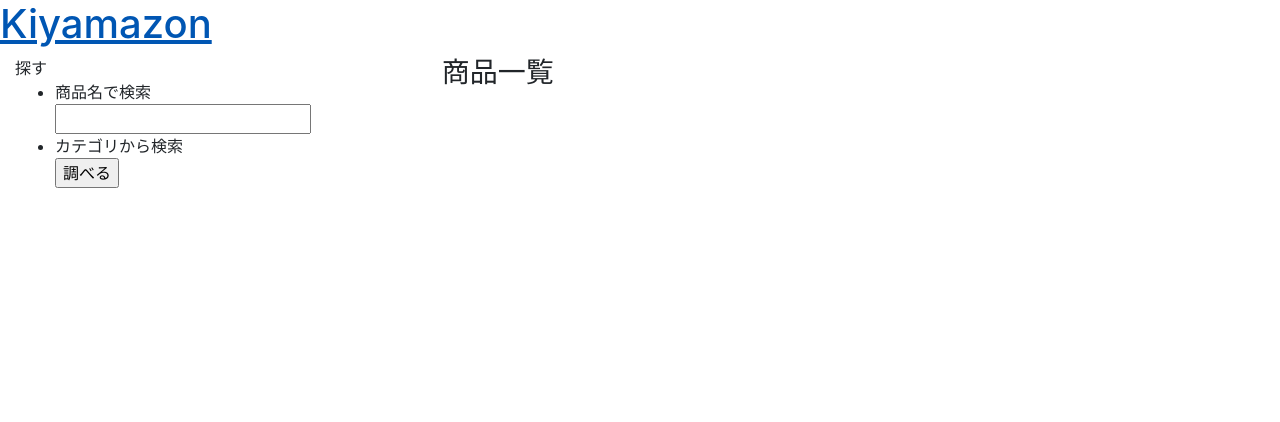
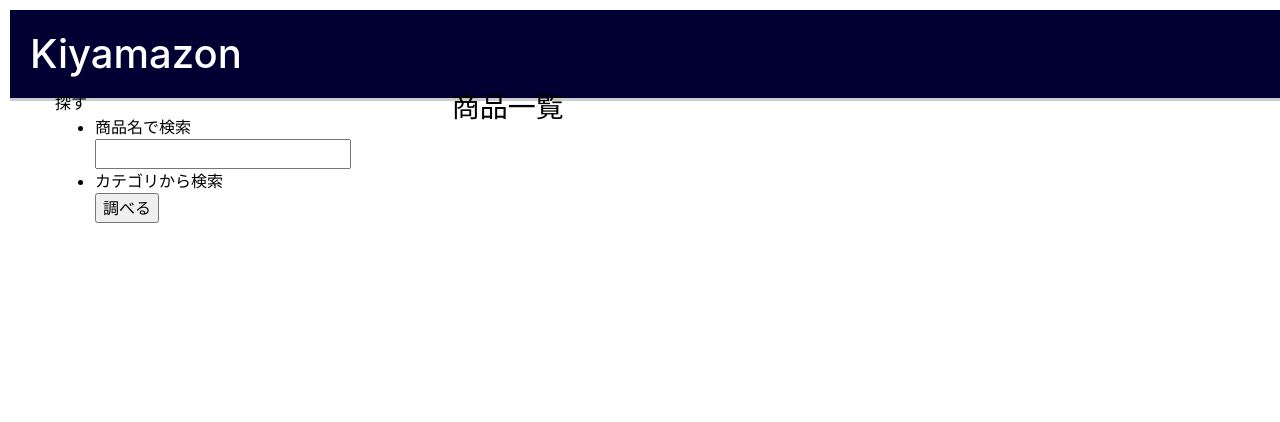
Before and after one commit to keyyang0723/kiyama_ec, a PHP site: page / in a window 1280 px wide. Shown: the top 422 px of the page. Before the commit the page ends 188 px from the top, so only its background shows below. Run offline with PHP 8.4, Linux system fonts and the light colour scheme; data that the repository does not hold is empty; some libraries are stand-ins or nearby versions.

Commit message:
<レイアウト編集>

```diff
--- a/views/back.php
+++ b/views/back.php
@@ -1,5 +1,5 @@
 <div id="nav">
- 	<p>
+ 	<p class="link">
 		<?php if($session->isAuthenticated()):?>
 			<a href="<?php echo $base_url;?>/admin">ホーム</a>
 			<a href="<?php echo $base_url;?>/admin/product/regist">商品登録</a>
--- a/views/product/regist.php
+++ b/views/product/regist.php
@@ -2,7 +2,7 @@
 <?php echo $this->render('back',array());?>
 
 <form action="<?php echo $base_url;?>/admin/product/regist/post" method="post" enctype="multipart/form-data">
-	<input type="hidden" name="_token" value="<?php echo $this->escape($_token);?>" />
+
 
 	<?php if(isset($errors) && count($errors)>0): ?>
 	<?php echo $this->render('errors',array('errors'=> $errors));?>
--- a/views/search.php
+++ b/views/search.php
@@ -1,4 +1,4 @@
-<div >探す
+<div class="sidebar">探す
 
 	<ul>
 		<li>商品名で検索</li>
--- a/web/css/style.css
+++ b/web/css/style.css
@@ -1,18 +1,25 @@
-/*body{
+body{
 	margin: 0;
 	padding: 0;
 	color: #000000;
 
 }
 
+
+
+h1{
+	color:white;
+}
 a{
-	color:#3399cc;
+
 }
-
 #header{
-	backgroungd-color: #DDDDDD;
+	background-color: #000033;
 	padding: 20px;
 	border-bottom: 3px solid #CCCCCC;
+	position: relative;
+	  top: 10px;
+	  left: 10px;
 }
 
 #header h1{
@@ -20,27 +27,45 @@ a{
 }
 
 #header h1 a{
-	color: #000000;
+	color: white;
 	text-decoration: none;
 }
 
 #header h1 a:hover{
 	background-color: #BBBBBB;
 }
-
-#nav{
-	margin: 0 30px;
-}
-
 #main{
 	margin:0 30px;
 }
 
-div.product_contents{
+
+#nav{
+	margin: 0 10px;
+	border-bottom: 3px solid #CCCCCC;
+}
+
+div.sidebar{
+	margin:0 10px;
+	height:2000px;
+	width: 200px;
+	float:left;
+}
+div.front{
+	position : relative ;
+	margin-left:250px;
+	}
+
+
+ul.product_contents{
+	height: 350px;
+	width: 350px;
 	padding: 10px;
 	border-bottom: 2px solid #CCCCCC;
-	margin-bottom: 10px;
+	margin: 10px;
+	float:left;
 }
+
+
 
 ul.error_list{
 	border: 1px solid #FF0000;
@@ -51,8 +76,31 @@ ul.error_list{
 
 ul.error_list li{
 	color:#FF0000;
-}*/
+}
+div.hoge{
+	width: 300px;
+	height: 200px;
+	position: relative;
+}
 img{
- max-width: 150px;
+ max-width: 200px;
+ max-height: 200px;
    height: auto;
+    position: absolute;
+    bottom:0;
 }
+
+div.page_bottom{
+	position : absolute ;
+ 	bottom : 0;
+
+}
+div.page_bottom{
+	position : absolute ;
+ 	bottom : 0;
+
+}
+
+p.link{
+	margin-left:150px;
+}
```
Also changed, not shown: controllers/ProductController.php (+56 -62 lines), views/product/index.php (+20 -18 lines), web/bootstrap.min.css (renamed from web/css/bootstrap.min.css).
